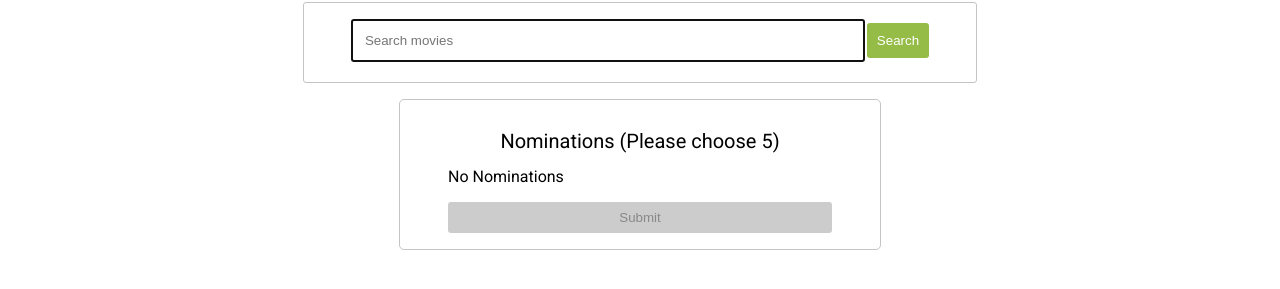
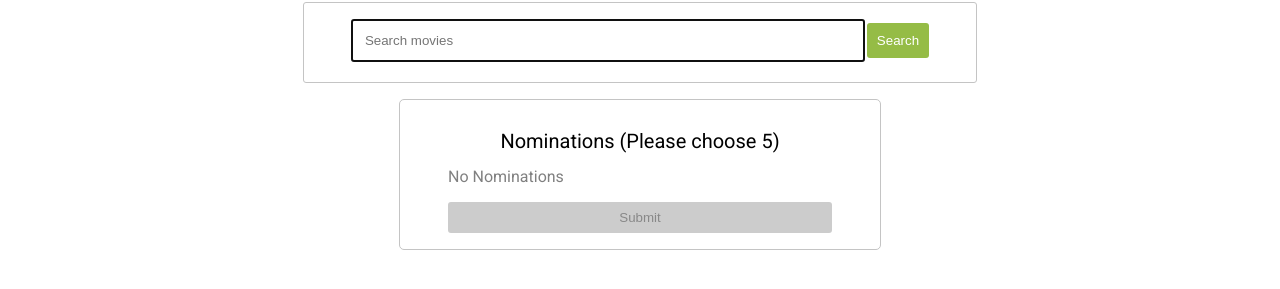
Before and after one commit to ThomasJnLiu/Shopify-Design-Challenge-2021, a React (Create React App) app: page / in a window 1280 px wide. Shown: the part 219-508 px from the top of the page. Built offline with nearby package versions, Linux system fonts and the light colour scheme.

Commit message:
Edit design

```diff
--- a/src/components/Nominations.js
+++ b/src/components/Nominations.js
@@ -4,7 +4,9 @@ const Nominations = ({ movies, onRemove, nominationCapped }) => {
   return (
     <div className="nominations">
       <h1>Nominations (Please choose 5)</h1>
-      {movies.length === 0 && <div>No Nominations</div>}
+      {movies.length === 0 && (
+        <div style={{ color: "#808080" }}>No Nominations</div>
+      )}
 
       <ul>
         {movies.map((movies, key) => {
```
